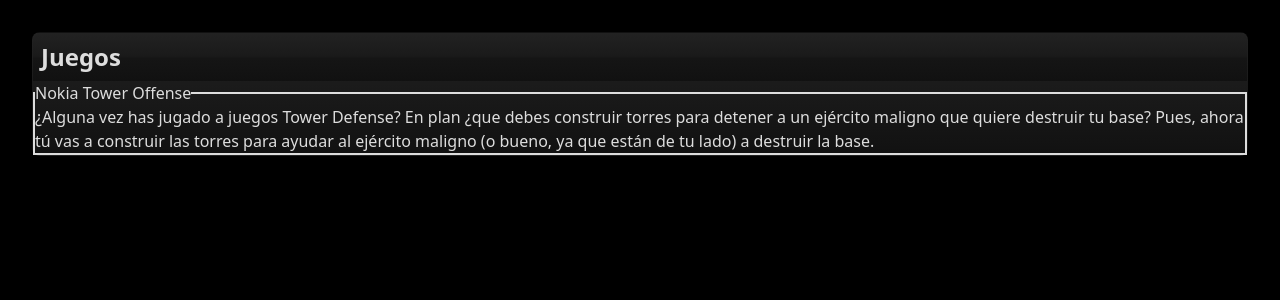
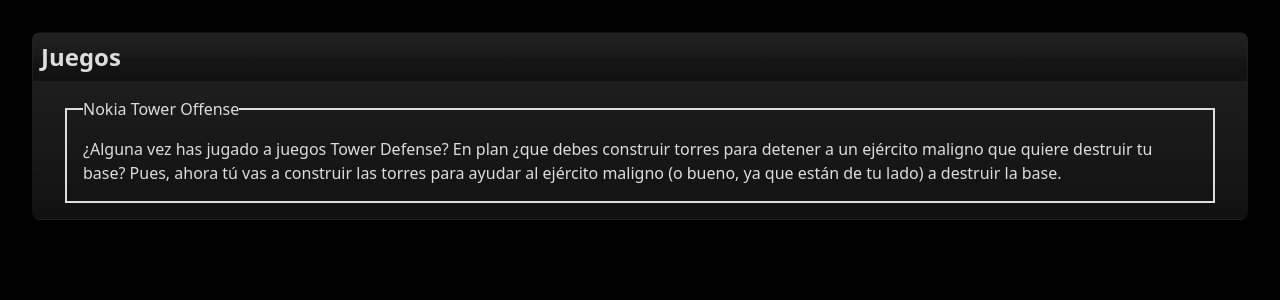
Before and after one commit to Libertifer/satart.tech, a PHP site: page / in a window 1280 px wide. Shown: the part 80-380 px from the top of the page. Run offline with PHP 8.4, Linux system fonts and the light colour scheme; some libraries are stand-ins or nearby versions.

Commit message:
Update style.css

```diff
--- a/css/style.css
+++ b/css/style.css
@@ -61,9 +61,9 @@ nav > span:hover {
 }
 
 fieldset {
-  margin: 16px 32px;
+  margin: 16px 32px!important;
   border: solid 2px var(--col-tertiarius);
-  padding: 16px;
+  padding: 16px!important;
 }
 
 fieldset[id^="ludus-"] > p, legend {
```
